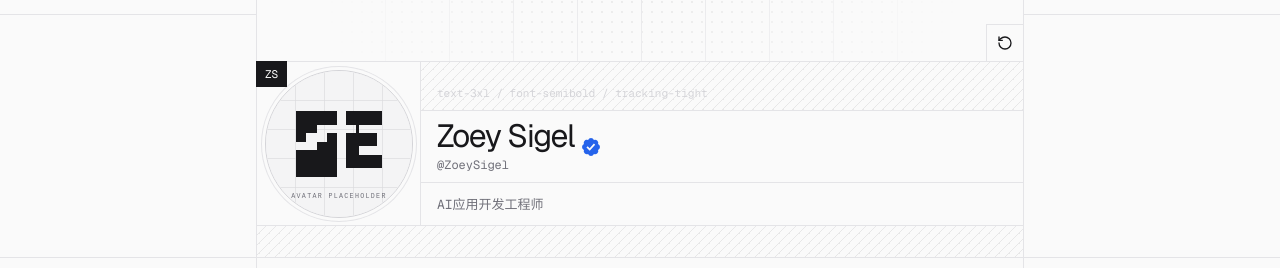
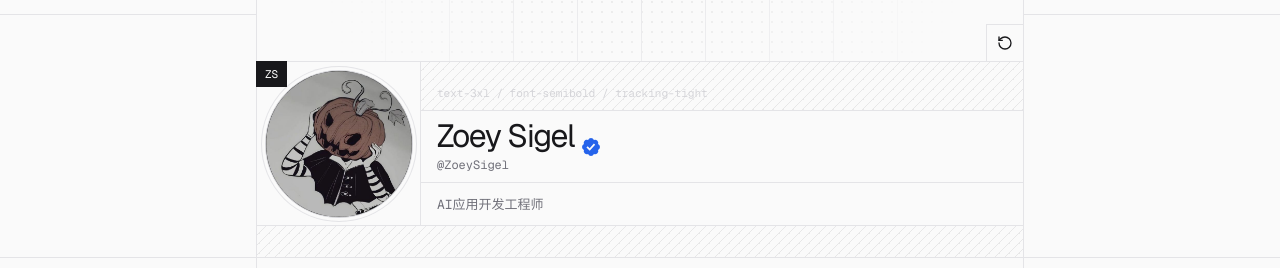
Before and after one commit to ZoeySigel/ZoeySigel.github.io, a Next.js app: page / in a window 1280 px wide. Shown: the part 249-517 px from the top of the page. Built offline with nearby package versions, Linux system fonts and the light colour scheme; no server answers.

Commit message:
feat: update profile avatar

```diff
--- a/src/app/page.tsx
+++ b/src/app/page.tsx
@@ -36,8 +36,8 @@ export default function HomePage() {
         <section className="identity-panel" aria-labelledby="identity-title">
           <div className="avatar-cell">
             <Image
-              src="/avatar-placeholder.svg"
-              alt="ZoeySigel 的头像占位图，发布前请替换"
+              src="/avatar.jpg"
+              alt="Zoey Sigel 的头像"
               width={160}
               height={160}
               priority
```
Also changed, not shown: public/avatar-placeholder.svg (deleted), public/avatar.jpg (added).
